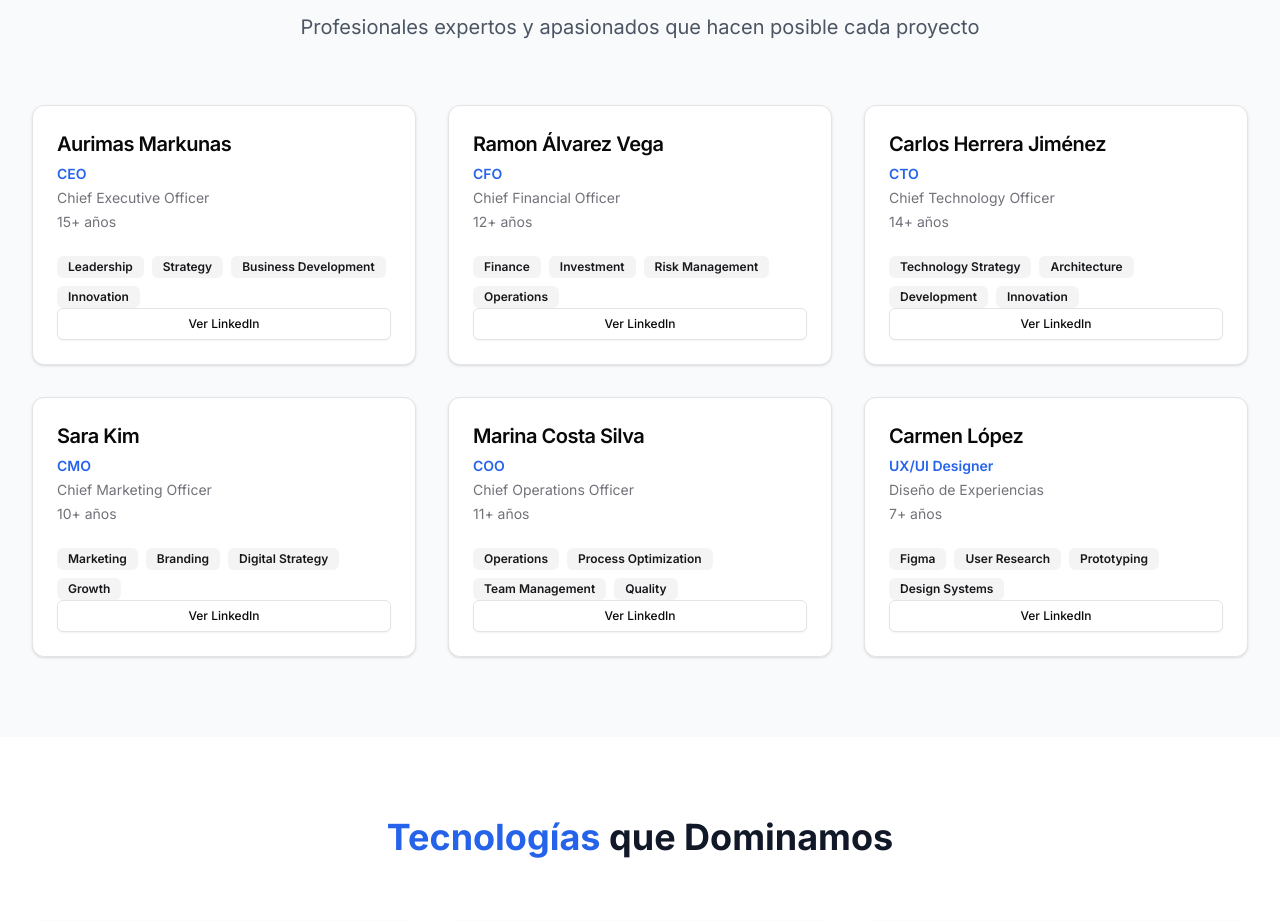
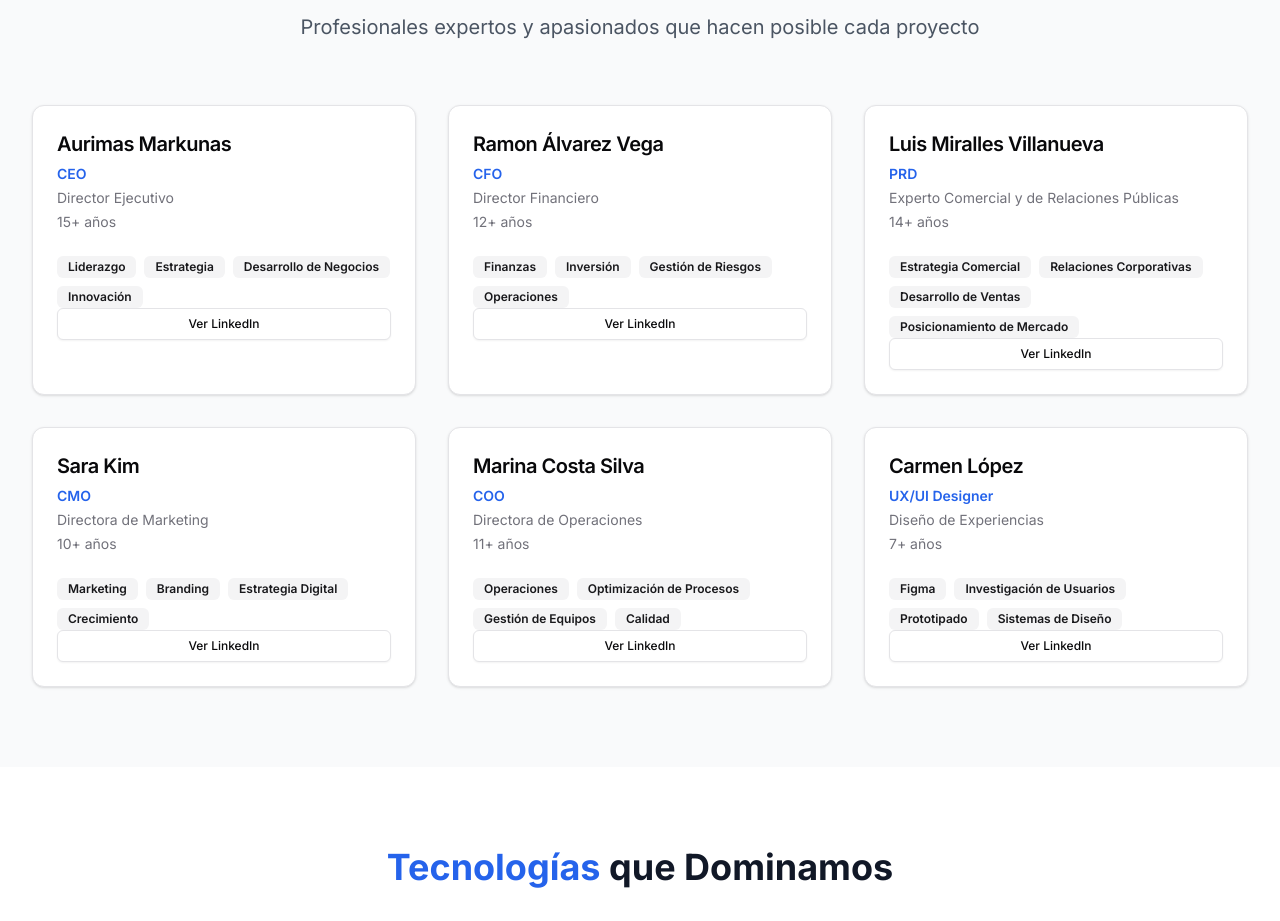
Before and after one commit to puedodarteunbeso69/plus-tecnologia, a Next.js app: page /nosotros in a window 1280 px wide. Shown: the part 2620-3541 px from the top of the page. Built offline with nearby package versions, Linux system fonts and the light colour scheme; no server answers.

Commit message:
Update team members with Spanish translations

```diff
--- a/src/app/nosotros/page.tsx
+++ b/src/app/nosotros/page.tsx
@@ -49,46 +49,46 @@ const teamMembers = [
 {
   name: "Aurimas Markunas",
   role: "CEO",
-    speciality: "Chief Executive Officer",
+  speciality: "Director Ejecutivo",
   experience: "15+ años",
   image: "",
-    skills: ["Leadership", "Strategy", "Business Development", "Innovation"],
+  skills: ["Liderazgo", "Estrategia", "Desarrollo de Negocios", "Innovación"],
   linkedin: "#"
 },
 {
   name: "Ramon Álvarez Vega",
   role: "CFO",
-    speciality: "Chief Financial Officer",
+  speciality: "Director Financiero",
   experience: "12+ años",
   image: "",
-    skills: ["Finance", "Investment", "Risk Management", "Operations"],
+  skills: ["Finanzas", "Inversión", "Gestión de Riesgos", "Operaciones"],
   linkedin: "#"
 },
 {
-    name: "Carlos Herrera Jiménez",
-    role: "CTO",
-    speciality: "Chief Technology Officer",
+  name: "Luis Miralles Villanueva",
+  role: "PRD",
+  speciality: "Experto Comercial y de Relaciones Públicas",
   experience: "14+ años",
   image: "",
-    skills: ["Technology Strategy", "Architecture", "Development", "Innovation"],
+  skills: ["Estrategia Comercial", "Relaciones Corporativas", "Desarrollo de Ventas", "Posicionamiento de Mercado"],
   linkedin: "#"
 },
 {
   name: "Sara Kim",
   role: "CMO",
-    speciality: "Chief Marketing Officer",
+  speciality: "Directora de Marketing",
   experience: "10+ años",
   image: "",
-    skills: ["Marketing", "Branding", "Digital Strategy", "Growth"],
+  skills: ["Marketing", "Branding", "Estrategia Digital", "Crecimiento"],
   linkedin: "#"
 },
 {
   name: "Marina Costa Silva",
   role: "COO",
-    speciality: "Chief Operations Officer",
+  speciality: "Directora de Operaciones",
   experience: "11+ años",
   image: "",
-    skills: ["Operations", "Process Optimization", "Team Management", "Quality"],
+  skills: ["Operaciones", "Optimización de Procesos", "Gestión de Equipos", "Calidad"],
   linkedin: "#"
 },
 {
@@ -97,7 +97,7 @@ const teamMembers = [
   speciality: "Diseño de Experiencias",
   experience: "7+ años",
   image: "",
-    skills: ["Figma", "User Research", "Prototyping", "Design Systems"],
+  skills: ["Figma", "Investigación de Usuarios", "Prototipado", "Sistemas de Diseño"],
   linkedin: "#"
 }
 ];
```
Lines whose indentation alone changed are shown as unchanged.
